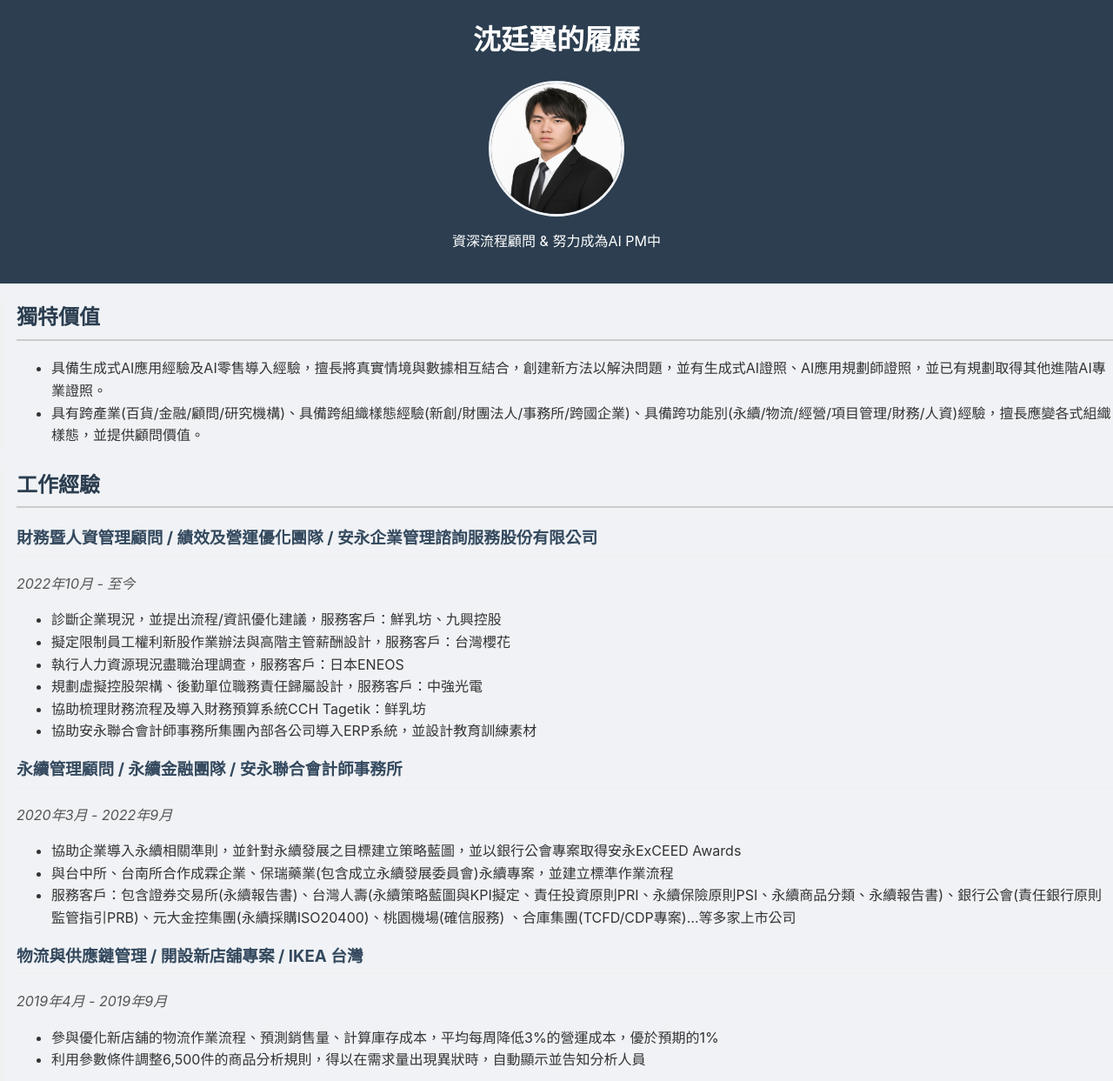
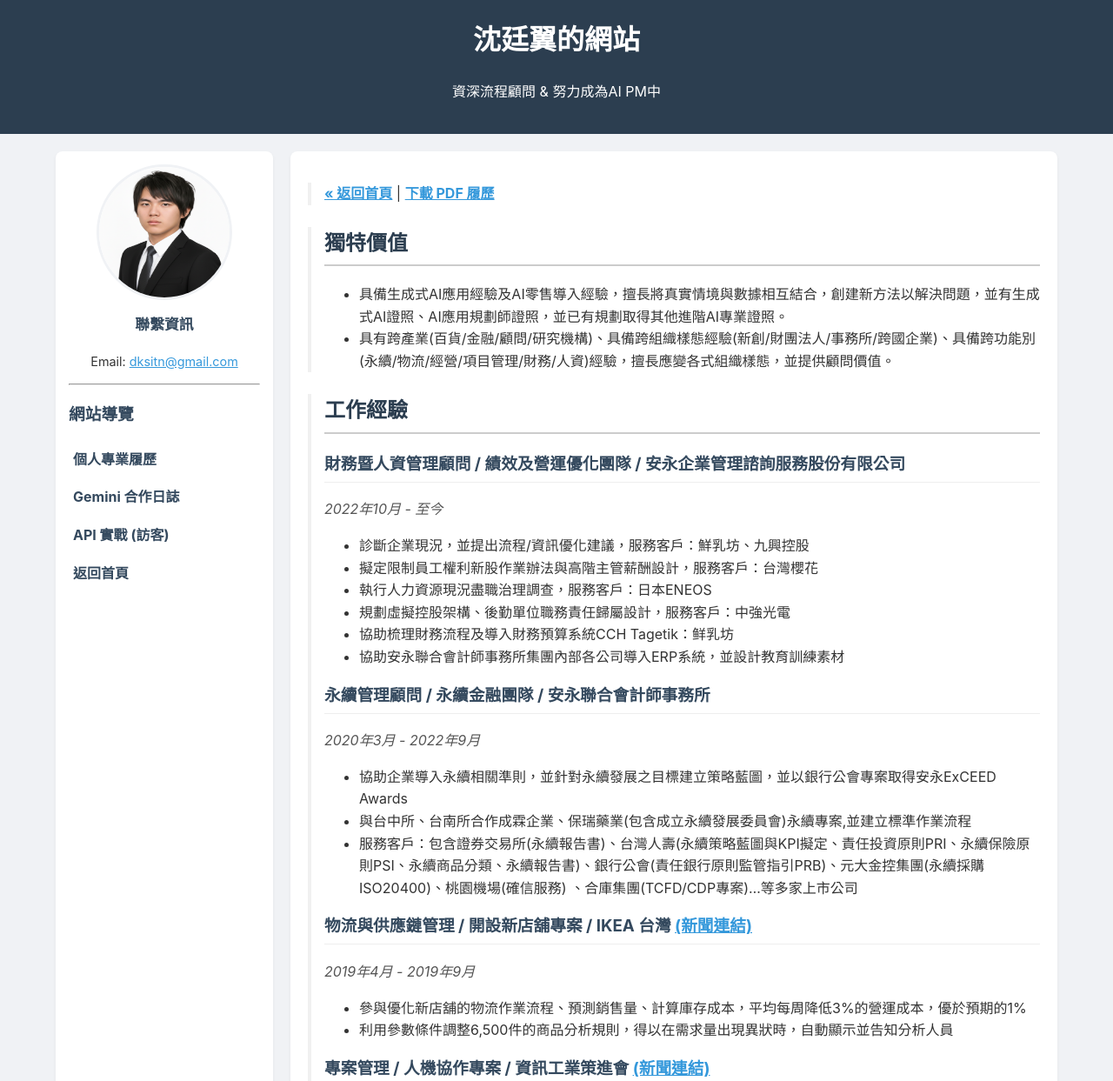
Before and after one commit to dksitn/my-resume-v1, a website: page achievements.html in a window 1280 px wide. Shown: the top 1243 px of the page at 87% size. Drawn offline with Linux system fonts and the light colour scheme.

```diff
--- a/achievements.html
+++ b/achievements.html
@@ -6,7 +6,6 @@
     <meta name="description" content="沈廷翼的個人履歷 (Ting-Yi Shen's Resume) - 整合 AI 顧問、財務流程與全端工程技術。">
     <title>沈廷翼的履歷 (技術成就整合版)</title>
 
-    <!-- Google tag (gtag.js) -->
     <script async src="https://www.googletagmanager.com/gtag/js?id=G-TZ5HPBYDWV"></script>
     <script>
         window.dataLayer = window.dataLayer || [];
@@ -19,29 +18,30 @@
     <link rel="stylesheet" href="style.css">
 
     <style>
-        main section {
+        /* R1: 這些是針對履歷頁面 main 區域內 section 的特定樣式，予以保留 */
+        .main-content section {
             margin-bottom: 25px;
             border-left: 4px solid #f0f0f0;
             padding-left: 15px;
         }
-        h2 {
+        .main-content h2 {
             /* R1: 讓 H2 (主區塊標題) 更突出 */
             border-bottom: 2px solid #ccc;
             padding-bottom: 5px;
         }
-        h3 {
+        .main-content h3 {
             /* R1: H3 (職稱/學位) */
             border-bottom: 1px solid #eee;
             padding-bottom: 5px;
             margin-top: 10px;
         }
-        h4 {
+        .main-content h4 {
             /* R1: 用 H4 來分類證照 */
             margin-top: 15px;
             margin-bottom: 5px;
             color: #333;
         }
-        em {
+        .main-content em {
             /* R1: 讓日期/副標題 稍微_Slightly_不同 */
             color: #555;
             font-style: italic;
@@ -51,12 +51,50 @@
 
 <body>
     <header>
-        <h1>沈廷翼的履歷</h1>
-        <img id="profile-pic" src="images/my-photo.png" alt="沈廷翼的大頭貼">
+        <div id="hamburger-icon">
+            <span></span>
+            <span></span>
+            <span></span>
+        </div>
+
+        <h1>沈廷翼的網站</h1>
         <p>資深流程顧問 & 努力成為AI PM中</p>
     </header>
 
-    <main>
+    <div class="page-container">
+
+        <aside class="sidebar">
+            <img id="profile-pic" src="images/my-photo.png" alt="沈廷翼的大頭貼">
+
+            <div class="contact-info">
+                <h3>聯繫資訊</h3>
+                <p>
+                    Email: <a href="mailto:dksitn@gmail.com">dksitn@gmail.com</a>
+                </p>
+            </div>
+
+            <hr>
+
+            <nav class="main-nav-links">
+                <h3>網站導覽</h3>
+                <ul>
+                    <li><a href="achievements.html">個人專業履歷</a></li>
+                    <li><a href="debug_log.html">Gemini 合作日誌</a></li>
+                    <li><a href="products.html">API 實戰 (訪客)</a></li>
+                    <li><a href="index.html">返回首頁</a></li>
+                </ul>
+            </nav>
+        </aside>
+
+        <main class="main-content">
+
+            <section>
+                <p>
+                    <a href="index.html"><strong>&laquo; 返回首頁</strong></a> |
+                    <a href="https://drive.google.com/file/d/1Dia-i_YpGf9bkK_k_2kNbYniEr11Ylq1/view?usp=sharing" target="_blank"><strong>下載 PDF 履歷</strong></a>
+                </p>
+            </section>
+
             <section>
                 <h2>獨特價值</h2>
                 <ul>
@@ -83,25 +121,25 @@
                 <p><em>2020年3月 - 2022年9月</em></p>
                 <ul>
                     <li>協助企業導入永續相關準則，並針對永續發展之目標建立策略藍圖，並以銀行公會專案取得安永ExCEED Awards</li>
-                <li>與台中所、台南所合作成霖企業、保瑞藥業(包含成立永續發展委員會)永續專案，並建立標準作業流程</li>
+                    <li>與台中所、台南所合作成霖企業、保瑞藥業(包含成立永續發展委員會)永續專案,並建立標準作業流程</li>
                     <li>服務客戶：包含證券交易所(永續報告書)、台灣人壽(永續策略藍圖與KPI擬定、責任投資原則PRI、永續保險原則PSI、永續商品分類、永續報告書)、銀行公會(責任銀行原則監管指引PRB)、元大金控集團(永續採購ISO20400)、桃園機場(確信服務) 、合庫集團(TCFD/CDP專案)…等多家上市公司</li>
                 </ul>
 
-            <h3>物流與供應鏈管理 / 開設新店舖專案 / IKEA 台灣</h3>
+                <h3>物流與供應鏈管理 / 開設新店舖專案 / IKEA 台灣 <a href="https://playing.ltn.com.tw/article/12576/1" target="_blank">(新聞連結)</a></h3>
                 <p><em>2019年4月 - 2019年9月</em></p>
                 <ul>
                     <li>參與優化新店舖的物流作業流程、預測銷售量、計算庫存成本，平均每周降低3%的營運成本，優於預期的1%</li>
                     <li>利用參數條件調整6,500件的商品分析規則，得以在需求量出現異狀時，自動顯示並告知分析人員</li>
                 </ul>
 
-            <h3>專案管理 / 人機協作專案 / 資訊工業策進會</h3>
+                <h3>專案管理 / 人機協作專案 / 資訊工業策進會 <a href="https://drive.google.com/file/d/1b_9uPZvUZLaB9brsAycx_BIgBrFL60NB/view" target="_blank">(新聞連結)</a></h3>
                 <p><em>2018年10月 - 2019年2月 & 2017年2月 - 2017年7月</em></p>
                 <ul>
                     <li>負責蒐集人機協作、數位孿生、工業3.5等資訊，並撰寫提交給經濟部的報告</li>
                     <li>參與舉辦德國弗勞恩霍夫爾協會的國際研討會，包含撰寫新聞稿、海報設計、製作簡報等</li>
                 </ul>
 
-            <h3>數據分析與策略規劃 / 數據分析專案 / SkyREC 智慧零售</h3>
+                <h3>數據分析與策略規劃 / 數據分析專案 / SkyREC 智慧零售<a href="https://www.inside.com.tw/article/14739-when-the-robot-sees-in-the-era-of-iot" target="_blank"> (新聞連結)</a></h3>
                 <p><em>2018年1月 - 2018年3月</em></p>
                 <ul>
                     <li>運用百貨業經驗，協助SkyREC建立分析標準作業流程，使產出客戶的分析報告的效率增加60%</li>
@@ -113,7 +151,7 @@
                 <h2>教育背景</h2>
                 <h3>國立政治大學企業管理研究所MBA學位學程 / 商學碩士</h3>
                 <p><em>2017年9月 - 2019年8月</em></p>
-            <p><em>主修供應鏈管理和消費者行為學 / 畢業 GPA: 4.18/ 4.30</em></p>
+                <p><em>主修供應鏈管理和消費者行為學 / 畢業 GPA:4.18/ 4.30  <a href="https://drive.google.com/file/d/1oYP0vQI644AhSsYaJEZw91L1SF6bzfSw/view" target="_blank">(成績單連結)</a></em></p>
                 <ul>
                     <li>吳舜文基金會碩士級論文獎: 獲得第一名榮譽(獎學金：新台幣20,000元)</li>
                     <li>優秀碩士生入學獎學金: 入學考試中取得榜眼(獎學金：新台幣150,000元)</li>
@@ -139,7 +177,7 @@
                 <h3>團隊隊長與產品企劃 / Hack IDB 智慧科技大賽 / Intel舉辦</h3>
                 <p><em>2018年4月 - 2018年8月</em></p>
                 <ul>
-                <li>負責構想、設計產品和領導2位工程師完成專案，企劃內容：機器視覺倉儲管理、網路購物演算法</li>
+                    <li>負責構想、設計產品和領導2位工程師完成專案,企劃內容:機器視覺倉儲管理、網路購物演算法</li>
                     <li>在新零售和新製造兩組中均獲得前五名(未排名)，並獲得Google Cloud贊助的用於開發原型的資源 (價值：美金20,000元)</li>
                 </ul>
             </section>
@@ -274,8 +312,7 @@
 
                 <h4>設計//特殊類別</h4>
                 <ul>
-                <li>中華民國技術士證照：視覺傳達設計(證號：201-0029562)</li>
-                <li>TOEIC: 870</li>
+                    <li>中華民國技術士證照：視覺傳達設計(證號：201C-0029562)</li> <li>TOEIC: 870</li>
                 </ul>
 
                 <h4>運動類別</h4>
@@ -288,8 +325,7 @@
             </section>
 
         </main>
-
-    <footer>
+    </div> <footer>
         <p>我正在經過我建造的Gemini Gem的指導下，學習如何從零打造動態網站。</p>
         <p>&copy; 以上專頁，由沈廷翼開發的Gemini Gem 輔助下完成</p>
         <p>&copy; 專頁伺服器採用 Railway / 程式碼放置於 Github / VS Code 編譯器</p>
```
Lines whose indentation alone changed are shown as unchanged.
